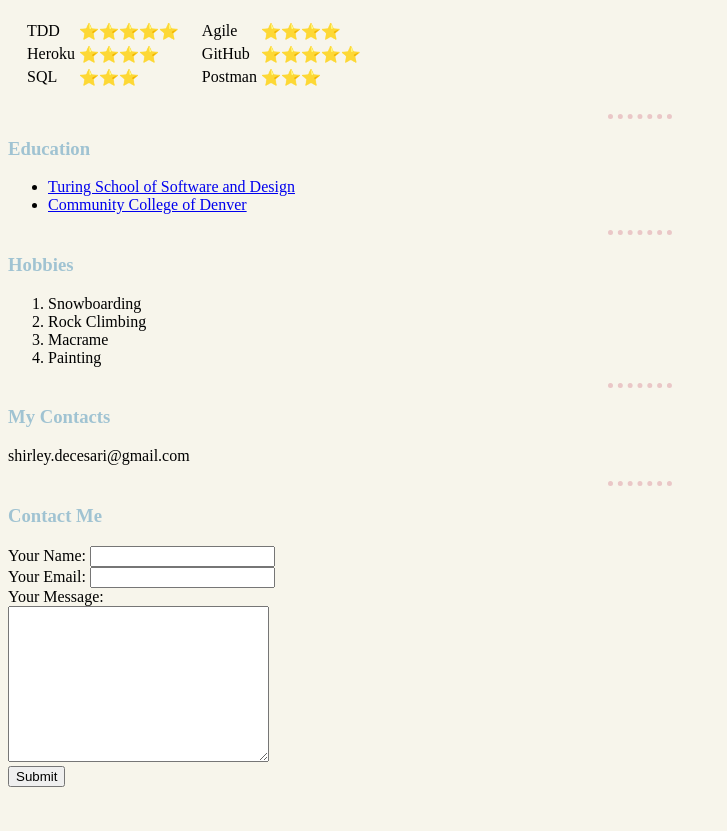
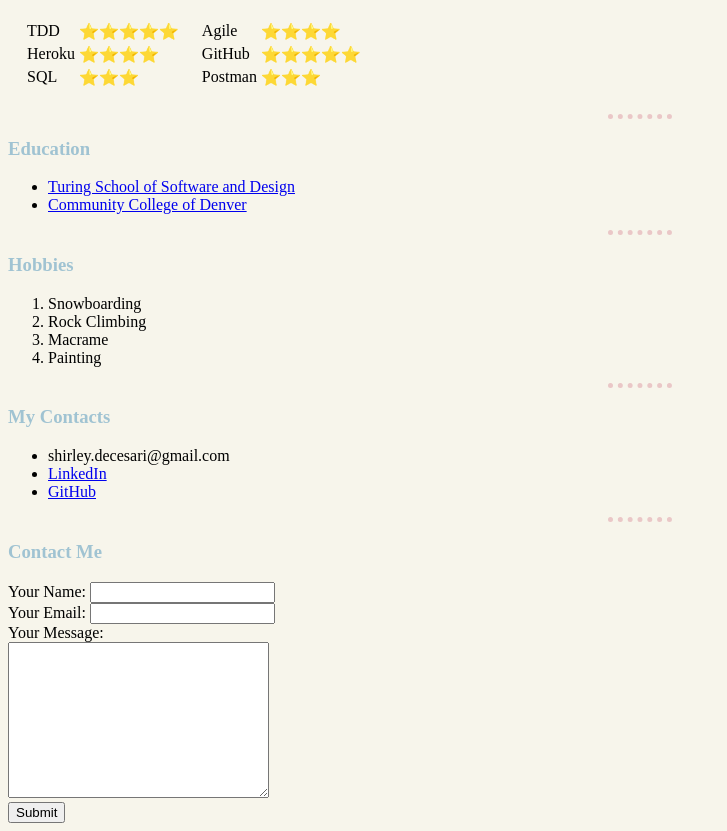
Before and after one commit to sdecesari/css_practice_site, a plain HTML site: page index.html in a window 1280 px wide. Shown: the part 648-1479 px from the top of the page, without its empty margins (0-727 px from the left). Before the commit the page ends 1443 px from the top, so only its background shows below. Drawn offline with Linux system fonts and the light colour scheme.

Commit message:
Add linkedin and github links

```diff
--- a/index.html
+++ b/index.html
@@ -105,7 +105,11 @@
   </ol>
   <hr>
   <h3>My Contacts</h3>
-  <p>shirley.decesari@gmail.com</p>
+  <ul>
+    <li>shirley.decesari@gmail.com</li>
+    <li><a href="https://www.linkedin.com/in/shirley-decesari-760950157/">LinkedIn</a></li>
+    <li><a href="https://github.com/sdecesari">GitHub</a></li>
+  </ul>
   <hr>
   <h3>Contact Me</h3>
   <form action="mailto:shirley.decesari@gmail.com" method="post">
```
